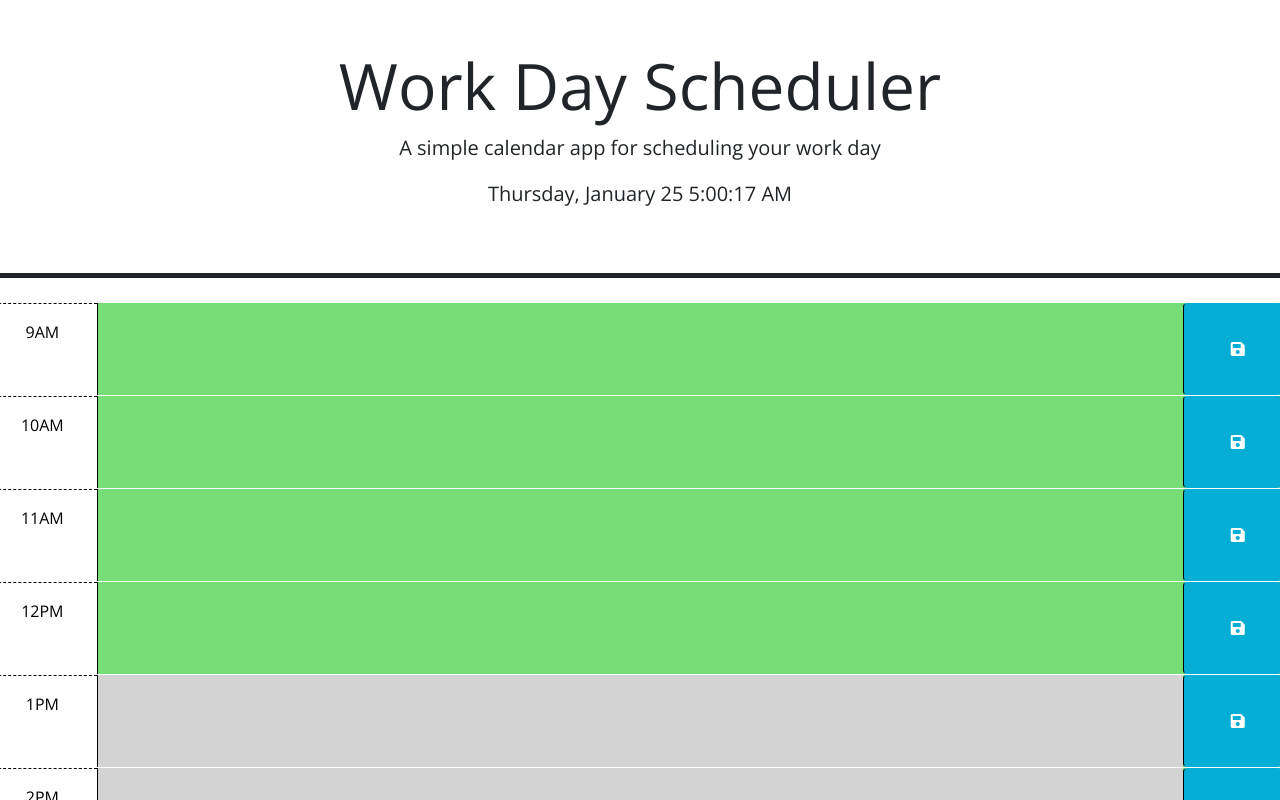
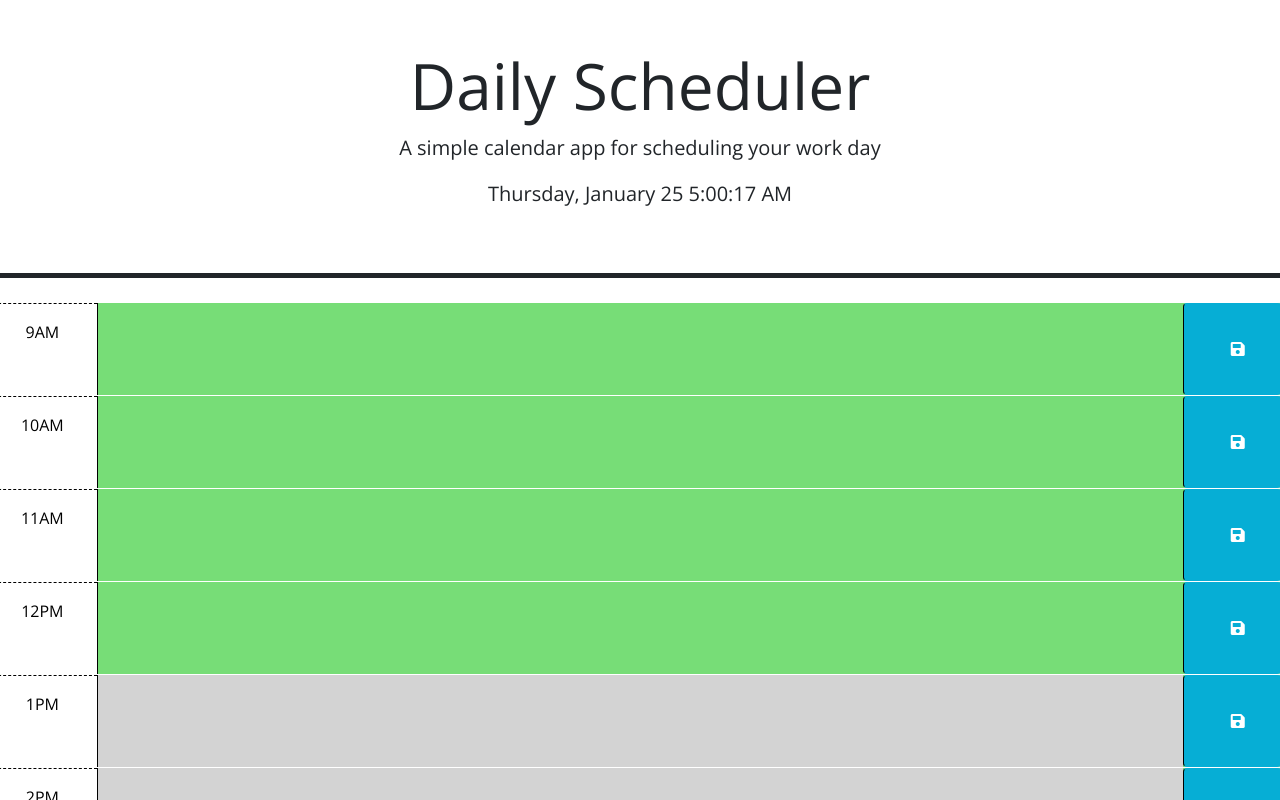
Before and after one commit to emmatar/Daily-Scheduler, a plain HTML site: page index.html in a window 1280 px wide. Shown: the top 800 px of the page. Drawn offline with nearby package versions, Linux system fonts and the light colour scheme.

```diff
--- a/index.html
+++ b/index.html
@@ -19,12 +19,12 @@
       rel="stylesheet"
     />
     <link rel="stylesheet" href="/Develop/Assets/css/styles.css" />
-    <title>Work Day Scheduler</title>
+    <title>Daily Scheduler</title>
   </head>
 
   <body>
     <header class="p-5 mb-4 border-5 border-bottom border-dark text-center">
-      <h1 class="display-3">Work Day Scheduler</h1>
+      <h1 class="display-3">Daily Scheduler</h1>
       <p class="lead">A simple calendar app for scheduling your work day</p>
       <p id="currentDay" class="lead"></p>
     </header>
```
Also changed, not shown: Develop/Assets/05-third-party-apis-homework-demo.gif (deleted), Develop/Assets/images/img1.png (added), 5 other files.
